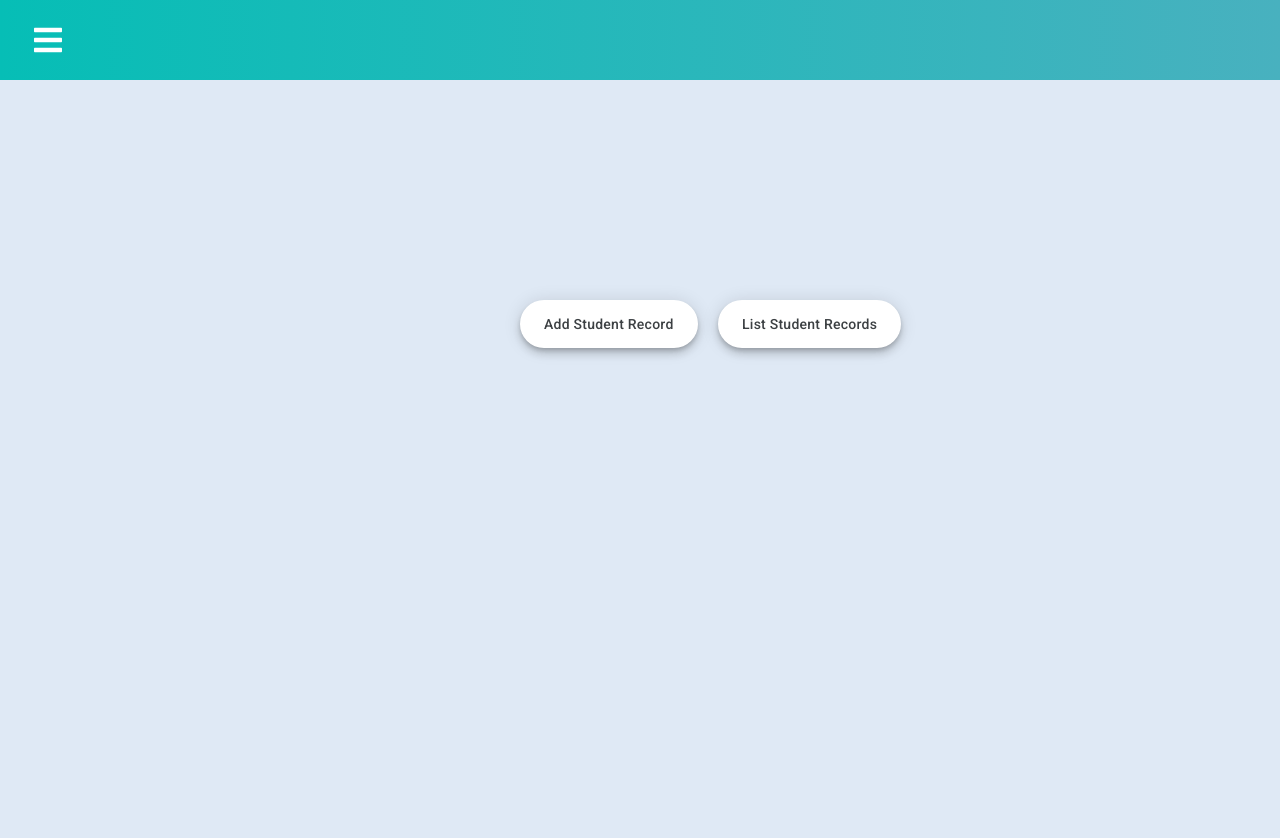
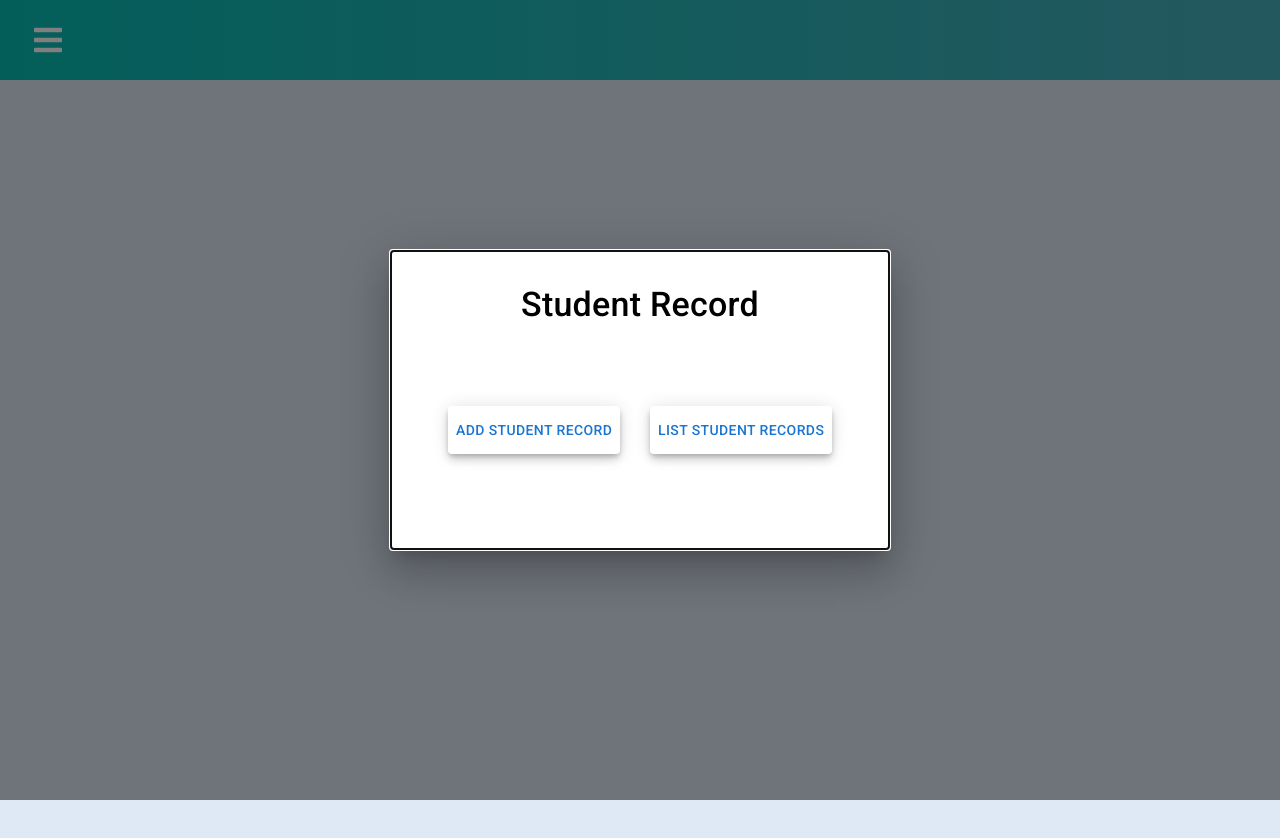
Before and after one commit to AayushiKukreja/College_Management_System, a React (Create React App) app in the folder cms/: page /student in a window 1280 px wide. Shown: the top 838 px of the page. Built offline with nearby package versions, Linux system fonts and the light colour scheme.

Commit message:
minor change

```diff
--- a/cms/package.json
+++ b/cms/package.json
@@ -8,7 +8,8 @@
     "@fortawesome/free-solid-svg-icons": "^6.4.0",
     "@fortawesome/react-fontawesome": "^0.2.0",
     "@mui/icons-material": "^5.14.0",
-    "@mui/material": "^5.14.0",
+    "@mui/material": "^5.14.4",
+    "@mui/styled-engine-sc": "^5.12.0",
     "@mui/x-data-grid": "^6.10.0",
     "@testing-library/jest-dom": "^5.16.5",
     "@testing-library/react": "^13.4.0",
@@ -23,7 +24,7 @@
     "react-icons": "^4.10.1",
     "react-router-dom": "^6.3.0",
     "react-scripts": "5.0.1",
-    "styled-components": "^6.0.4",
+    "styled-components": "^6.0.7",
     "web-vitals": "^2.1.4"
   },
   "scripts": {
--- a/cms/src/components/Home/SubMenu.js
+++ b/cms/src/components/Home/SubMenu.js
@@ -44,6 +44,7 @@ const DropdownLink = styled(Link)`
 `;
 
 const SubMenu = ({ item }) => {
+  console.log(item);
   const [subnav, setSubnav] = useState(false);
 
   const showSubnav = () => setSubnav(!subnav);
--- a/cms/src/components/Student/Student.js
+++ b/cms/src/components/Student/Student.js
@@ -4,8 +4,36 @@ import { useNavigate } from "react-router-dom";
 import Sidebar from "../Home/Sidebar";
 import axios from "axios";
 
+import Box from "@mui/material/Box";
+import Button from "@mui/material/Button";
+import Typography from "@mui/material/Typography";
+import Modal from "@mui/material/Modal";
+import { Container, Stack } from "@mui/material";
+
+const style = {
+  position: "absolute",
+
+  top: "50%",
+  left: "50%",
+  transform: "translate(-50%, -50%)",
+  width: 500,
+  height: 300,
+  bgcolor: "background.paper",
+  border: "2px solid #000",
+  boxShadow: 24,
+  p: 4,
+  zIndex: 1,
+};
+
 function Student() {
-  let navigate = useNavigate();
+  const navigate = useNavigate();
+  const [open, setOpen] = React.useState(true);
+  const handleOpen = () => setOpen(true);
+  const handleClose = () => {
+    setOpen(false);
+    navigate("/home");
+  };
+
   const [email, setEmail] = useState("");
   const [name, setName] = useState("");
   const [empId, setEmpId] = useState("");
@@ -18,8 +46,13 @@ function Student() {
 
   const toggleModal = () => {
     setModal(!modal);
+    setOpen(true);
   };
 
+  const toggleModalOpen = () => {
+    setModal(!modal);
+    setOpen(false);
+  };
   if (modal) {
     document.body.classList.add("active-modal");
   } else {
@@ -57,7 +90,43 @@ function Student() {
   return (
     <>
       <Sidebar />
-      <div className="button-container">
+      <div>
+        {/* <Button onClick={handleOpen}>Open modal</Button> */}
+        <Modal
+          open={open}
+          onClose={handleClose}
+          aria-labelledby="modal-modal-title"
+          aria-describedby="modal-modal-description"
+        >
+          <Box sx={style}>
+            <Typography variant="h4" style={{ textAlign: "center" }}>
+              Student Record
+            </Typography>
+            <Container
+              style={{
+                display: "flex",
+                height: "90%",
+                justifyContent: "space-between",
+                alignItems: "center",
+              }}
+            >
+              <Button onClick={toggleModalOpen} className="btn-modal">
+                Add Student Record
+              </Button>
+
+              <Button
+                className="btn-modal button"
+                onClick={() => {
+                  navigate("/getStudent");
+                }}
+              >
+                List Student Records
+              </Button>
+            </Container>
+          </Box>
+        </Modal>
+      </div>
+      {/* <div className="button-container">
         <button onClick={toggleModal} className="btn-modal">
           Add Student Record
         </button>
@@ -69,10 +138,10 @@ function Student() {
         >
           List Student Records
         </button>
-      </div>
+      </div> */}
       <section>
         {modal && (
-          <div className="modal">
+          <div className="modal" style={{ position: "relative", zIndex: 4 }}>
             <div onClick={toggleModal} className="overlay"></div>
             <div class="form-box">
               <div class="form-value">
```
Also changed, not shown: 1 other file (tests, documents, lock files or other folders).
